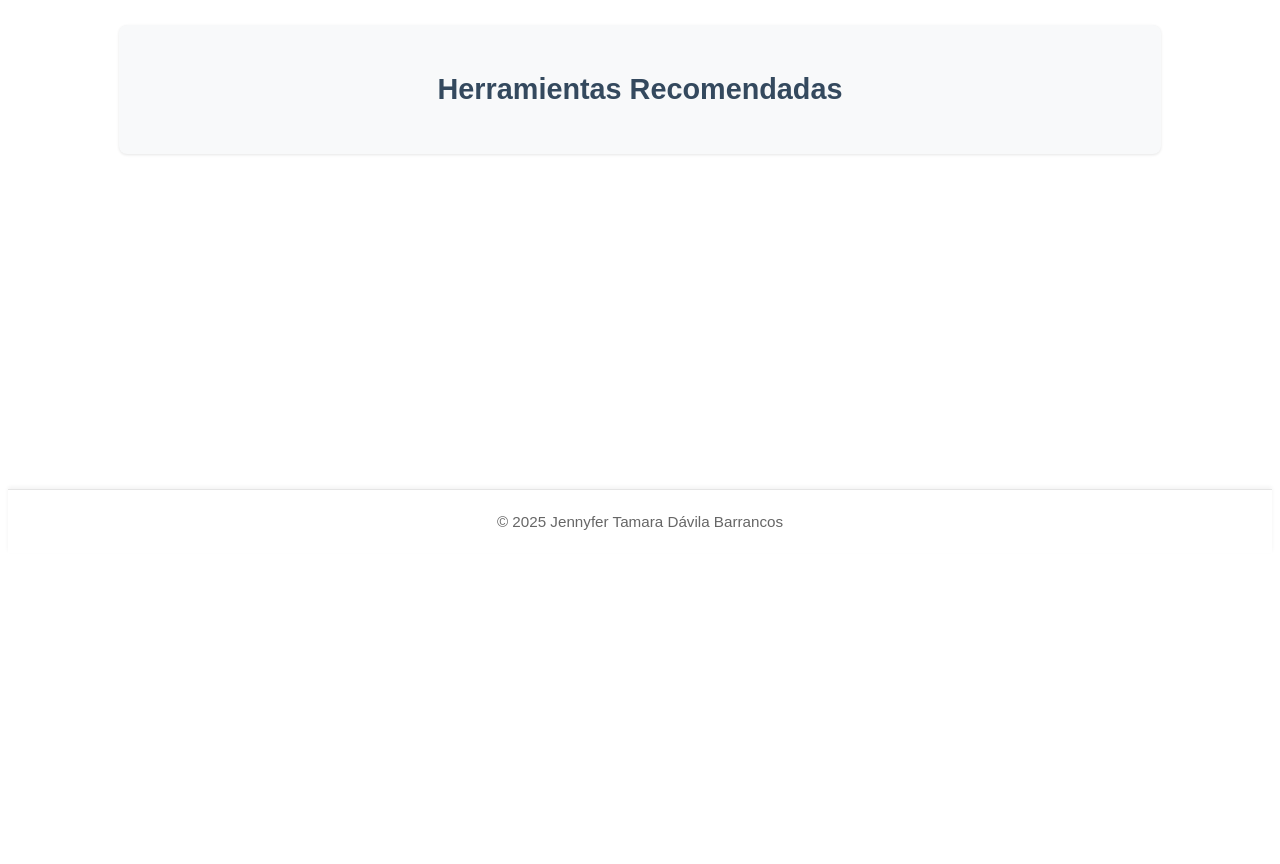
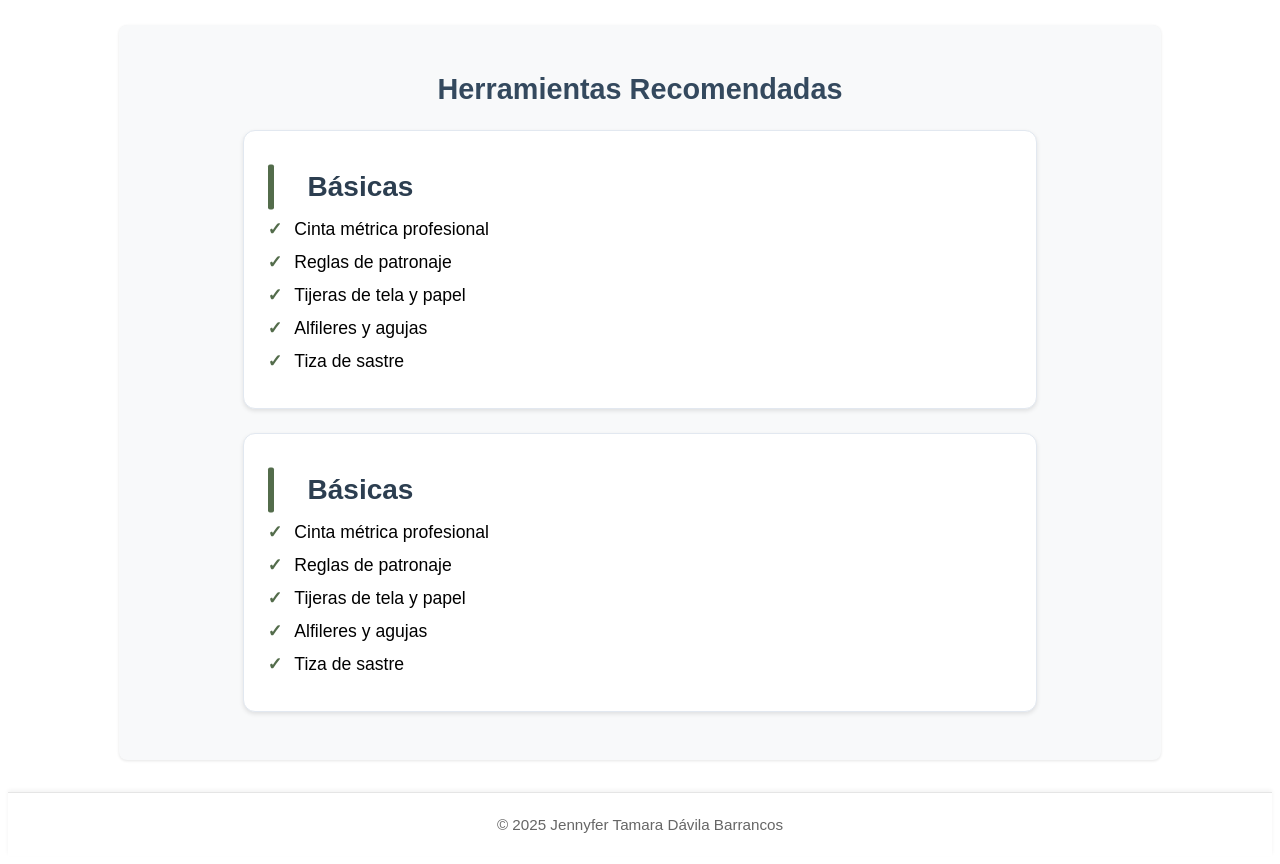
Before and after one commit to mdavila-2001/guia-para-molderia-y-sastreria, an Angular app: page /resources in a window 1280 px wide. Shown: the part 260-1124 px from the top of the page. Before the commit the page ends 821 px from the top, so only its background shows below. Built offline with nearby package versions, Linux system fonts and the light colour scheme.

Commit message:
feat(resources): update resources component with new styles and content
Add new CSS classes `.resource-ticket` and `.desc-cards-grid` to improve layout and spacing. Update the

```diff
--- a/src/app/pages/resources/resources.component.css
+++ b/src/app/pages/resources/resources.component.css
@@ -33,3 +33,14 @@ h2 {
     font-size: 1.8rem;
     text-align: center;
 }
+
+.resource-ticket{
+    width: 100%;
+}
+
+.desc-cards-grid {
+    display: grid;
+    grid-template-columns: repeat(auto-fit, minmax(300px, 1fr));
+    gap: 2rem;
+    padding: 1rem;
+}
--- a/src/app/pages/resources/resources.component.html
+++ b/src/app/pages/resources/resources.component.html
@@ -5,6 +5,20 @@
         <div class="resources">
             <div class="resource-card">
                 <h2>Herramientas Recomendadas</h2>
+                <div class="resource-ticket">
+                    <app-desc-card
+                        [title]="basics.title"
+                        [isList]="basics.isList"
+                        [items]="basics.items"
+                        [accentColor]="basics.accentColor">
+                    </app-desc-card>
+                    <app-desc-card
+                        [title]="basics.title"
+                        [isList]="basics.isList"
+                        [items]="basics.items"
+                        [accentColor]="basics.accentColor">
+                    </app-desc-card>
+                </div>
             </div>
         </div>
     </div>
--- a/src/app/pages/resources/resources.component.ts
+++ b/src/app/pages/resources/resources.component.ts
@@ -9,14 +9,15 @@ import { DescCardComponent } from '../../components/desc-card/desc-card.componen
 })
 export class ResourcesComponent {
   basics = {
-    title: 'Ejemplo con Lista',
+    title: 'Básicas',
     isList: true,
     items: [
       'Cinta métrica profesional',
       'Reglas de patronaje',
       'Tijeras de tela y papel',
-      'Alfileres y agujas'
+      'Alfileres y agujas',
+      'Tiza de sastre'
     ],
-    accentColor: '#2E5090'
+    accentColor: '#536C4B'
   };
 }
```
